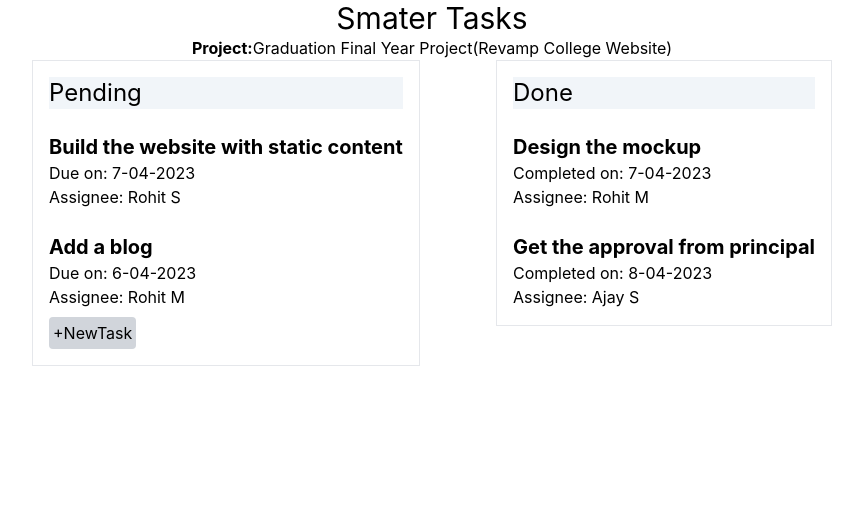
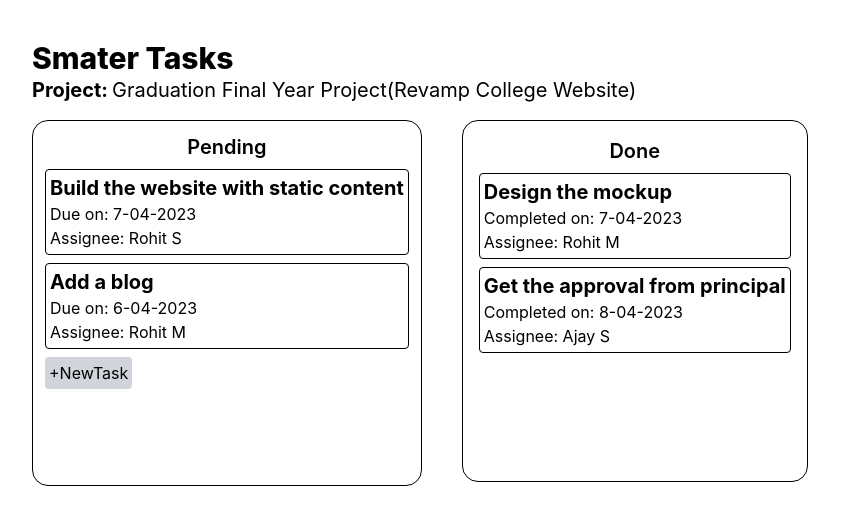
Before and after one commit to pranay10318/wd301, a React (Create React App) app in the folder hello-react/: page / in a window 1280 px wide. Shown: the top 524 px of the page, without its empty margins (208-1071 px from the left). Built offline with nearby package versions, Linux system fonts and the light colour scheme.

Commit message:
added extra css

```diff
--- a/hello-react/src/App.js
+++ b/hello-react/src/App.js
@@ -2,13 +2,17 @@ import "./App.css";
 import TaskCard from "./TaskCard";
 function App() {
   return (
-    <div className="mt-50">
-      <h1 className="text-3xl text-center">
+    <div class="grid grid-cols-6 m-10">
+      <div class="col-start-2 col-span-5">
+        <h1 className="text-3xl font-extrabold">
           Smater Tasks
         </h1>
-      <p className="text text-center"><b>Project:</b>Graduation Final Year Project(Revamp College Website)</p>
-      <div className="float-left border border-grey p-4 ml-60">
-        <h1 className="bg-slate-100 text-2xl">Pending</h1>
+        <p className="text-xl"><b className="mr-1">Project:</b>Graduation Final Year Project(Revamp College Website)</p>
+      </div>
+
+      <div class="mt-4 col-start-2 col-span-4 space-x-10">
+        <div className="float-left border border-black p-3 rounded-2xl pb-24">
+          <h1 className="text-xl text-center mb-2 font-semibold">Pending</h1>
           <TaskCard
             title="Build the website with static content"
             dueDate="7-04-2023"
@@ -22,8 +26,8 @@ function App() {
           <button className="bg-gray-300 rounded p-1 mt-2">+NewTask</button>
         </div>
 
-      <div className="float-right border border-grey p-4 mr-60">
-        <h1 className="bg-slate-100 text-2xl">Done</h1>
+        <div className="border border-black rounded-2xl p-4 pb-32 float-left">
+          <h1 className="text-xl font-semibold text-center mb-2">Done</h1>
           <TaskCard
             title="Design the mockup"
             completedAtDate="7-04-2023"
@@ -36,6 +40,8 @@ function App() {
           />
         </div>
       </div>
+
+    </div>
   );
 }
 export default App;
--- a/hello-react/src/TaskCard.js
+++ b/hello-react/src/TaskCard.js
@@ -2,8 +2,7 @@ import "./TaskCard.css";
 const TaskCard = (props) => {
   if (props.dueDate) {
     return (
-      <div className="TaskItem">
-        <br/>
+      <div className="TaskItem border border-black rounded mt-2 p-1">
         <h2 className="text-xl font-bold">{props.title}</h2>
         <p>Due on: {props.dueDate}</p>
         <p>Assignee: {props.assigneeName}</p>
@@ -11,8 +10,7 @@ const TaskCard = (props) => {
     );
   }
   return (
-    <div className="TaskItem">
-        <br/>
+    <div className="TaskItem border border-black rounded mt-2 p-1">
       <h2 className="text-xl font-bold">{props.title}</h2>
       <p>Completed on: {props.completedAtDate}</p>
       <p>Assignee: {props.assigneeName}</p>
```
Lines whose indentation alone changed are shown as unchanged.
